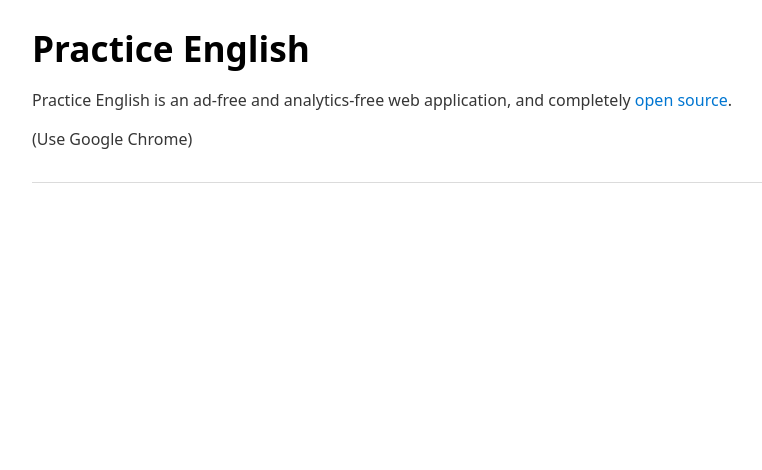
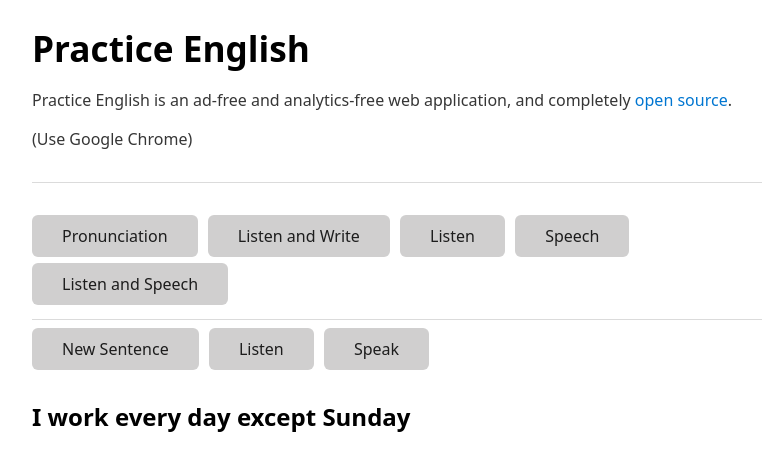
Before and after one commit to aronkst/practice-english, a Svelte app: page / in a window 1280 px wide. Shown: the top 470 px of the page, without its empty margins (208-970 px from the left). Built offline with nearby package versions, Linux system fonts and the light colour scheme.

Commit message:
updated app component

```diff
--- a/src/App.svelte
+++ b/src/App.svelte
@@ -4,6 +4,50 @@
 	}
 
 	import Pronunciation from './lib/Pronunciation.svelte';
+	import Speech from './lib/Speech.svelte';
+	import Listen from './lib/Listen.svelte';
+	import ListenSpeech from './lib/ListenSpeech.svelte';
+	import ListenWrite from './lib/ListenWrite.svelte';
+
+	const speech = new SpeechSynthesisUtterance();
+	speech.lang = 'en-US';
+
+	const speechRecognition = window.SpeechRecognition || window.webkitSpeechRecognition;
+	const recognition = new speechRecognition();
+	recognition.lang = 'en-US';
+	recognition.continuous = true;
+
+	let show = 0;
+
+	function setShow(value) {
+		show = value;
+	}
 </script>
 
-<Pronunciation />
+<button on:click={() => setShow(0)}>Pronunciation</button>
+<button on:click={() => setShow(1)}>Listen and Write</button>
+<button on:click={() => setShow(2)}>Listen</button>
+<button on:click={() => setShow(3)}>Speech</button>
+<button on:click={() => setShow(4)}>Listen and Speech</button>
+
+<hr />
+
+{#if show === 0}
+	<Pronunciation {speech} {recognition} />
+{/if}
+
+{#if show === 1}
+	<ListenWrite {speech} />
+{/if}
+
+{#if show === 2}
+	<Listen {speech} />
+{/if}
+
+{#if show === 3}
+	<Speech {recognition} />
+{/if}
+
+{#if show === 4}
+	<ListenSpeech {speech} {recognition} />
+{/if}
```
